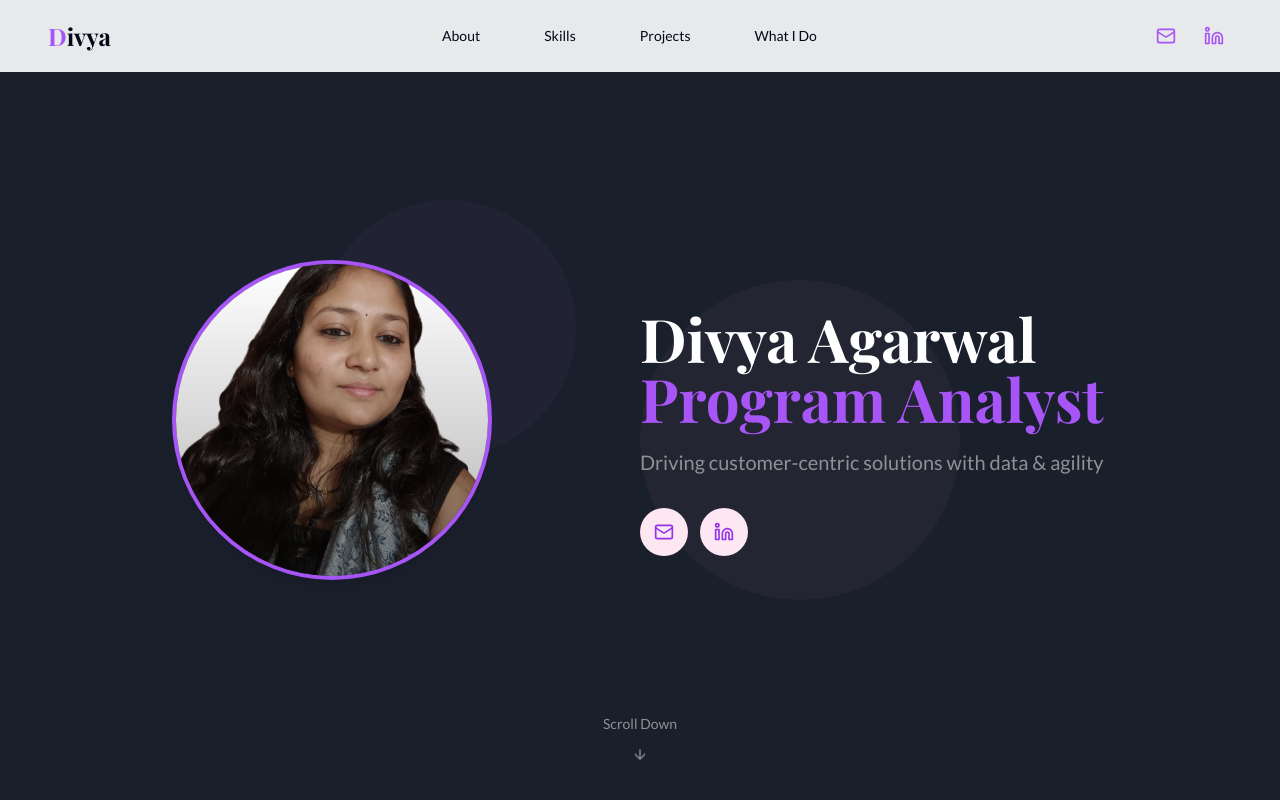
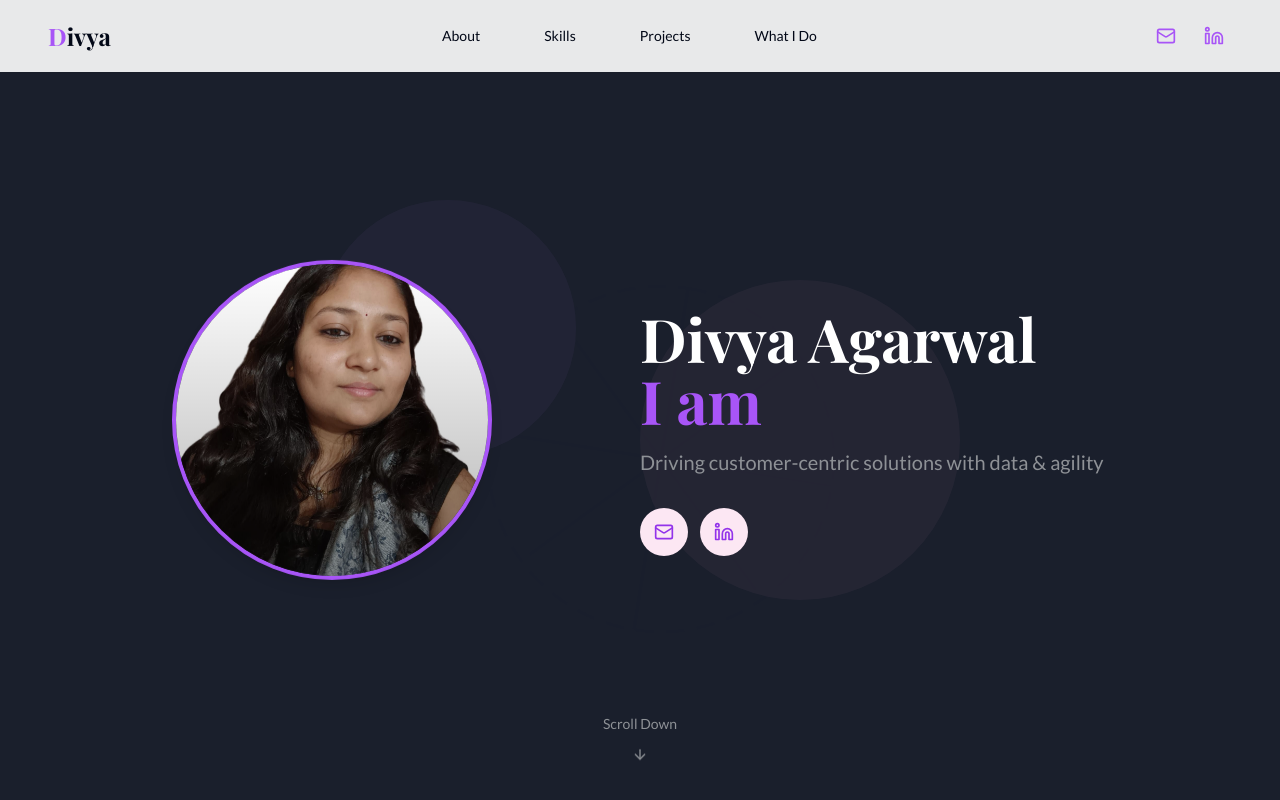
Before and after one commit to Divyaagarwal111/divya-spark-portfolio-flow, a React (Vite) app: page / in a window 1280 px wide. Shown: the top 800 px of the page. Built offline with nearby package versions, Linux system fonts and the light colour scheme.

Commit message:
Add animated title to HeroSection
Adds an "I am" prefix and animates the rotating titles in the HeroSection.

```diff
--- a/src/components/HeroSection.tsx
+++ b/src/components/HeroSection.tsx
@@ -49,9 +49,32 @@ export default function HeroSection() {
         <div className="w-full md:w-1/2 text-center md:text-left">
           <h1 className="text-4xl md:text-5xl lg:text-6xl font-bold mb-4 animate-fade-in">
             <span className="block">Divya Agarwal</span>
-            <span className="text-purple-500 h-16 inline-block">
-              {titles[titleIndex]}
-            </span>
+            <div className="flex items-center text-purple-500">
+              <span className="mr-2">I am</span>
+              <div className="relative h-16 overflow-hidden">
+                <span
+                  className={`absolute transition-all duration-500 ${
+                    titleIndex === 0 ? "top-0 opacity-100" : "top-16 opacity-0"
+                  }`}
+                >
+                  Product Analyst
+                </span>
+                <span
+                  className={`absolute transition-all duration-500 ${
+                    titleIndex === 1 ? "top-0 opacity-100" : "top-16 opacity-0"
+                  }`}
+                >
+                  Operations Analyst
+                </span>
+                <span
+                  className={`absolute transition-all duration-500 ${
+                    titleIndex === 2 ? "top-0 opacity-100" : "top-16 opacity-0"
+                  }`}
+                >
+                  Program Analyst
+                </span>
+              </div>
+            </div>
           </h1>
 
           <p className="text-lg md:text-xl text-neutral-gray mb-8 max-w-lg animate-fade-in" style={{ animationDelay: '0.2s' }}>
```
